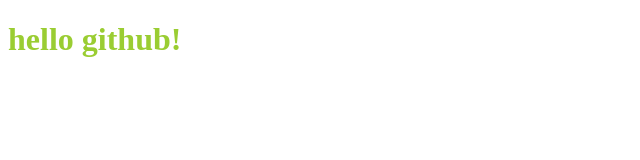
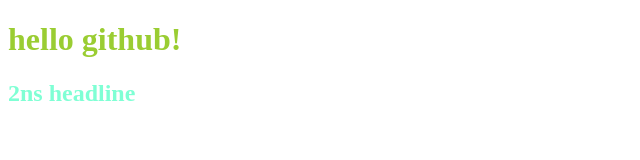
Before and after one commit to Bmoyal/mid-proj, a plain HTML site: page index.html in a window 1280 px wide. Shown: the whole page, without its empty margins (0-640 px from the left). Drawn offline with Linux system fonts and the light colour scheme.

Commit message:
2nd trial commin with vscode

```diff
--- a/index.html
+++ b/index.html
@@ -6,5 +6,6 @@
 </head>
 <body>
     <h1>hello github!</h1>
+    <h2>2ns headline</h2>
 </body>
 </html>
--- a/style.css
+++ b/style.css
@@ -1,3 +1,7 @@
 h1{
     color: yellowgreen;
 }
+
+h2{
+    color: aquamarine;
+}
```
